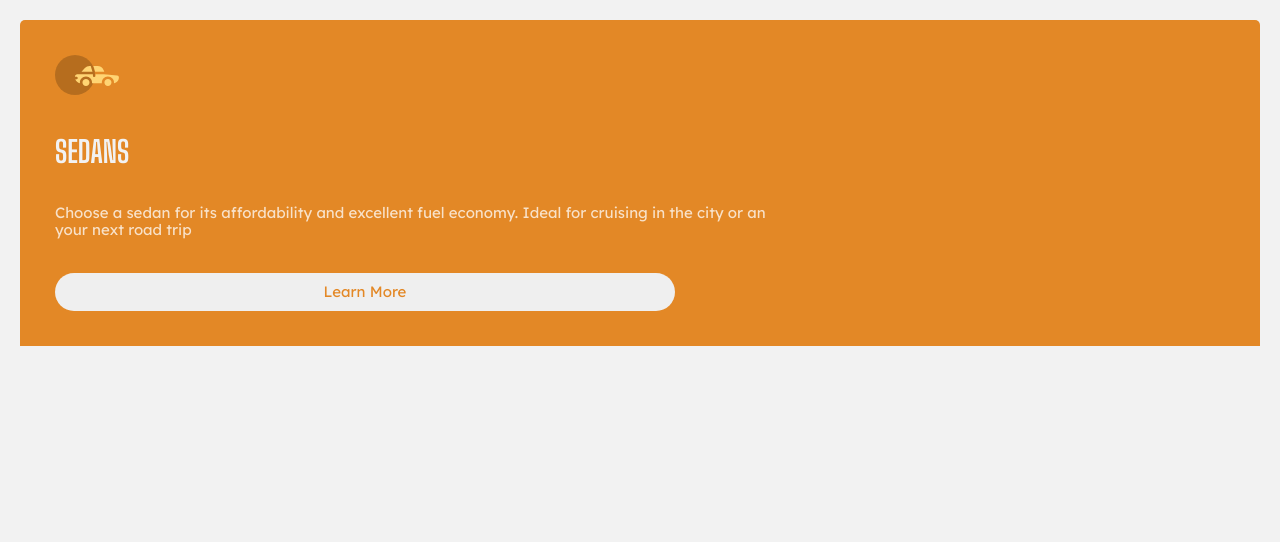
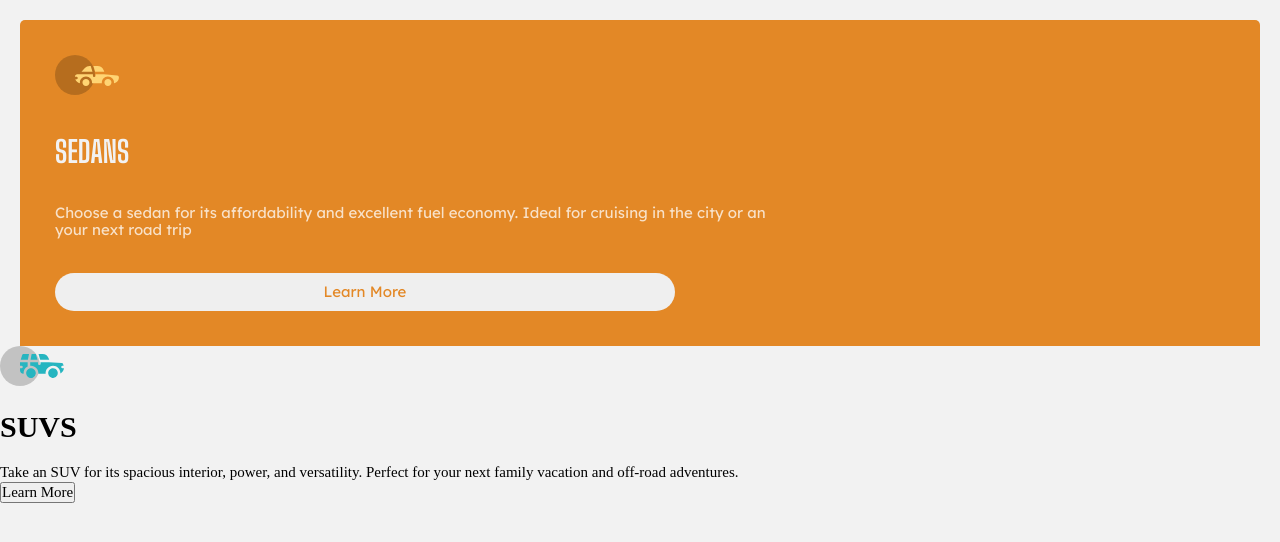
Before and after one commit to Miron-Silviu/card-components, a plain HTML site: page index.html in a window 1280 px wide. Drawn offline with Linux system fonts and the light colour scheme.

Commit message:
Build : build suv-card.

```diff
--- a/index.html
+++ b/index.html
@@ -24,6 +24,12 @@
         <p class="sedan-car-description">Choose a sedan for its affordability and excellent fuel economy. Ideal for cruising in the city or an your next road trip</p>
         <button class="sedan-btn" type="button">Learn More</button>
       </div>
+      <div class="suv-card">
+        <img class="suv-img" src="./images/icon-suvs.svg" alt="Suv Car" />
+        <h1 class="suv-car-title">SUVS</h1>
+        <p class="suv-car-description">Take an SUV for its spacious interior, power, and versatility. Perfect for your next family vacation and off-road adventures.</p>
+        <button class="suv-btn" type="button">Learn More</button>
+      </div>
     </section>
   </body>
 </html>
```
